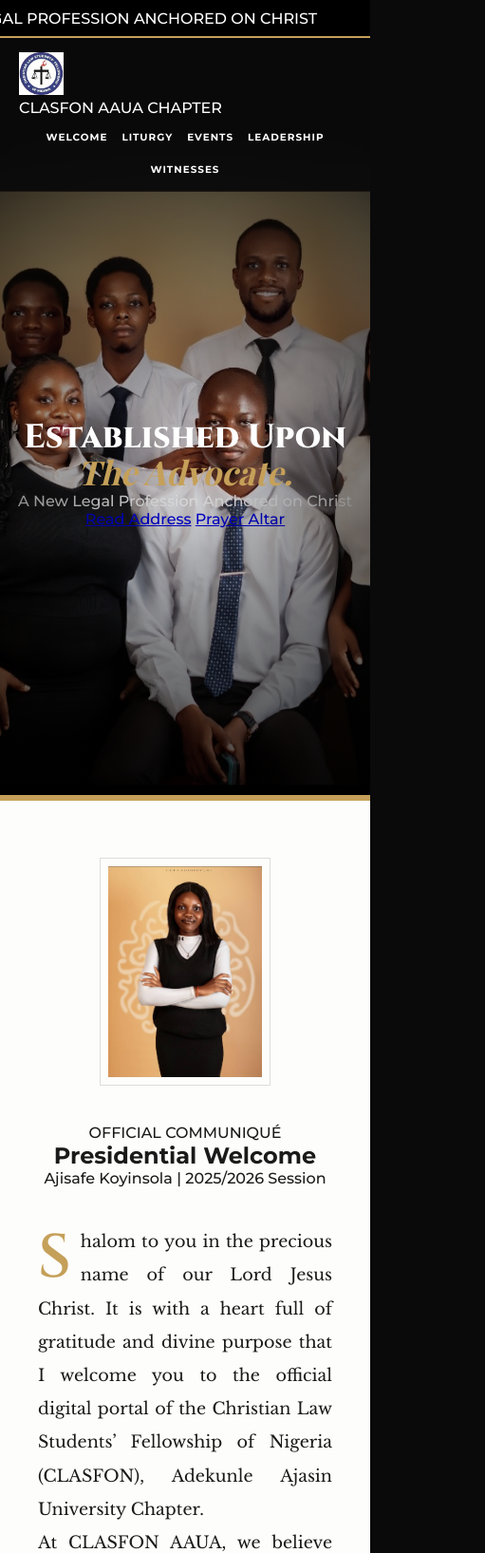
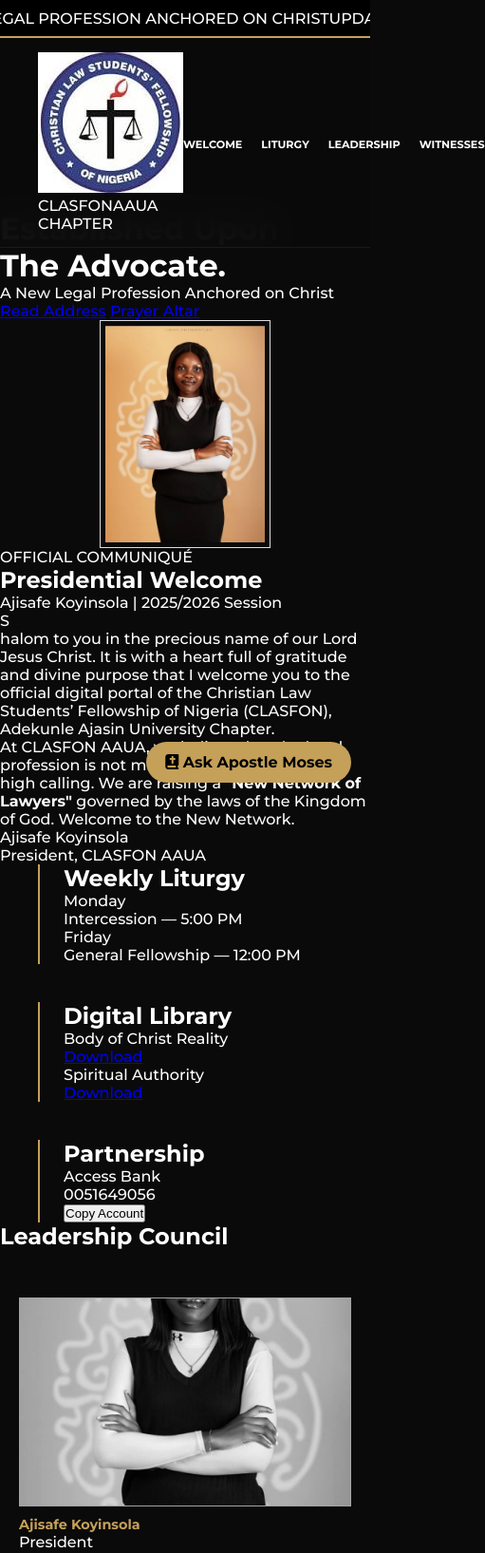
Before and after one commit to Pajames123/CLASFONAAUA, a plain HTML site: page index.html in a window 390 px wide. Shown: the top 1635 px of the page at 95% size, 511 px wide, since content can reach past the window. Drawn offline with nearby package versions, Linux system fonts and the light colour scheme; a web font is replaced by a local one.

Commit message:
Apostle moses

```diff
--- a/hall-of-fame.html
+++ b/hall-of-fame.html
@@ -3,30 +3,32 @@
 <head>
     <meta charset="UTF-8">
     <meta name="viewport" content="width=device-width, initial-scale=1.0">
-    <title>Hall of Fame | CLASFON AAUA</title>
+    <title>Hall of Fame | CLASFON AAUA Legacy</title>
     <link rel="stylesheet" href="style.css">
-    <link href="https://fonts.googleapis.com/css2?family=Cinzel:wght@600&family=Montserrat:wght@400;600&display=swap" rel="stylesheet">
+    <link href="https://fonts.googleapis.com/css2?family=Cinzel:wght@600;800&family=Montserrat:wght@400;600&display=swap" rel="stylesheet">
 </head>
-<body style="background:#050505;">
+<body style="background: #050505;">
     <nav class="institutional-nav">
         <div class="container nav-flex">
             <div class="brand"><span class="logo-main" style="color:var(--gold); font-family:'Cinzel';">ARCHIVE OF HEROES</span></div>
-            <a href="index.html" class="nav-cta" style="color:var(--gold); text-decoration:none; border:1px solid var(--gold); padding:8px 15px;">Return Home</a>
+            <a href="index.html" class="nav-cta" style="color:var(--gold); text-decoration:none; border:1px solid var(--gold); padding:8px 15px;">Return to Portal</a>
         </div>
     </nav>
-    <header style="text-align: center; padding: 100px 0;">
+
+    <header style="text-align: center; padding: 80px 20px;">
         <h1 style="font-family:'Cinzel'; color:var(--gold); font-size: 3rem;">Hall of Fame</h1>
-        <p style="color:#8c6d2d; font-style:italic;">A new legal profession anchored on Christ.</p>
+        <p style="color:#8c6d2d; font-style:italic;">"Being compassed about with so great a cloud of witnesses"</p>
     </header>
-    <section class="container pb-150">
+
+    <section class="container" style="padding-bottom: 150px;">
         <div class="sophisticated-grid">
-            <div class="leader-box"><div class="leader-img-wrap archive-img"><img src="president.jpg"></div><div class="leader-detail"><h3>Ajisafe Koyinsola</h3><p>2025-2026</p></div></div>
-            <div class="leader-box"><div class="leader-img-wrap archive-img"><img src="pres_24.jpg"></div><div class="leader-detail"><h3>Ogungbade Taiwo James</h3><p>2024-2025</p></div></div>
-            <div class="leader-box"><div class="leader-img-wrap archive-img"><img src="pres_23.jpg"></div><div class="leader-detail"><h3>Adeshina Nifemi</h3><p>2023-2024</p></div></div>
-            <div class="leader-box"><div class="leader-img-wrap archive-img"><img src="pres_22.jpg"></div><div class="leader-detail"><h3>Olumide Badeniyi</h3><p>2022-2023</p></div></div>
-            <div class="leader-box"><div class="leader-img-wrap archive-img"><img src="pres_21.jpg"></div><div class="leader-detail"><h3>Olushola Rolake George</h3><p>2021-2022</p></div></div>
-            <div class="leader-box"><div class="leader-img-wrap archive-img"><img src="pres_20.jpg"></div><div class="leader-detail"><h3>Oluwagbenga Ifeoluwa Ali</h3><p>2020-2021</p></div></div>
-            <div class="leader-box"><div class="leader-img-wrap archive-img"><img src="pres_18.jpg"></div><div class="leader-detail"><h3>Okezie Daniel</h3><p>2018-2019</p></div></div>
+            <div class="leader-box"><div class="leader-img-wrap"><img src="president.jpg"></div><div class="leader-detail"><h3>Ajisafe Koyinsola</h3><p>2025 - 2026</p></div></div>
+            <div class="leader-box"><div class="leader-img-wrap"><img src="pres_24.jpg"></div><div class="leader-detail"><h3>Ogungbade Taiwo James</h3><p>2024 - 2025</p></div></div>
+            <div class="leader-box"><div class="leader-img-wrap"><img src="pres_23.jpg"></div><div class="leader-detail"><h3>Adeshina Nifemi</h3><p>2023 - 2024</p></div></div>
+            <div class="leader-box"><div class="leader-img-wrap"><img src="pres_22.jpg"></div><div class="leader-detail"><h3>Olumide Badeniyi</h3><p>2022 - 2023</p></div></div>
+            <div class="leader-box"><div class="leader-img-wrap"><img src="pres_21.jpg"></div><div class="leader-detail"><h3>Olushola Rolake George</h3><p>2021 - 2022</p></div></div>
+            <div class="leader-box"><div class="leader-img-wrap"><img src="pres_20.jpg"></div><div class="leader-detail"><h3>Oluwagbenga Ifeoluwa Ali</h3><p>2020 - 2021</p></div></div>
+            <div class="leader-box"><div class="leader-img-wrap"><img src="pres_18.jpg"></div><div class="leader-detail"><h3>Okezie Daniel</h3><p>2018 - 2019</p></div></div>
         </div>
     </section>
 </body>
--- a/index.html
+++ b/index.html
@@ -3,10 +3,9 @@
 <head>
     <meta charset="UTF-8">
     <meta name="viewport" content="width=device-width, initial-scale=1.0">
-    <meta name="google-site-verification" content="v0VSfdIcuasccj0OvIWb6tbmGpFTqmqfIDit9vujZSo" />
-    <title>CLASFON AAUA | World-Class Institutional Portal</title>
+    <title>CLASFON AAUA | Institutional Portal</title>
     <link rel="stylesheet" href="style.css">
-    <link href="https://fonts.googleapis.com/css2?family=Cinzel:wght@600;800&family=Playfair+Display:ital,wght@0,700;1,700&family=Montserrat:wght@300;500;700&family=Libre+Baskerville:ital@0;1&display=swap" rel="stylesheet">
+    <link href="https://fonts.googleapis.com/css2?family=Cinzel:wght@600;800&family=Playfair+Display:ital,wght@0,700;1,700&family=Montserrat:wght@300;500;700&family=Libre+Baskerville&display=swap" rel="stylesheet">
     <link rel="stylesheet" href="https://cdnjs.cloudflare.com/ajax/libs/font-awesome/6.4.0/css/all.min.css">
 </head>
 <body>
@@ -14,9 +13,8 @@
     <div class="news-ticker-bar">
         <div class="ticker-content">
             <div class="ticker-item"><span class="news-badge">LIVE</span><span class="news-text">A NEW LEGAL PROFESSION ANCHORED ON CHRIST</span></div>
-            <div class="ticker-item"><span class="news-badge gold">UPDATE</span><span class="news-text">NEXT FELLOWSHIP: FRIDAY 12:00 PM — LAW LT B1</span></div>
+            <div class="ticker-item"><span class="news-badge gold">UPDATE</span><span class="news-text">FELLOWSHIP: FRIDAY 12:00 PM — LAW LT B1</span></div>
             <div class="ticker-item"><span class="news-badge">PRAYER</span><span class="news-text">MONDAY INTERCESSION: 5:00 PM — FACULTY LAWN</span></div>
-            <div class="ticker-item"><span class="news-badge">LIVE</span><span class="news-text">A NEW LEGAL PROFESSION ANCHORED ON CHRIST</span></div>
         </div>
     </div>
 
@@ -24,15 +22,11 @@
         <div class="container nav-flex">
             <div class="brand">
                 <img src="logo.png" alt="Logo" class="nav-logo">
-                <div class="brand-text">
-                    <span class="logo-main">CLASFON</span>
-                    <span class="logo-sub">AAUA CHAPTER</span>
-                </div>
+                <div class="brand-text"><span class="logo-main">CLASFON</span><span class="logo-sub">AAUA CHAPTER</span></div>
             </div>
             <ul class="nav-links">
                 <li><a href="#president-message">Welcome</a></li>
                 <li><a href="#schedule">Liturgy</a></li>
-                <li><a href="#programs">Events</a></li>
                 <li><a href="#leaders">Leadership</a></li>
                 <li><a href="hall-of-fame.html" class="nav-cta">Witnesses</a></li>
             </ul>
@@ -65,8 +59,7 @@
                 <div class="doc-main">
                     <p class="first-letter">S</p>
                     <p>halom to you in the precious name of our Lord Jesus Christ. It is with a heart full of gratitude and divine purpose that I welcome you to the official digital portal of the Christian Law Students’ Fellowship of Nigeria (CLASFON), Adekunle Ajasin University Chapter.</p>
-                    <p>At CLASFON AAUA, we believe that the legal profession is not merely a career path or a means of livelihood; it is a high calling and a sacred ministry. We are a generation of students who have recognized that the "Temple of Justice" requires ministers who are not only learned in the laws of the land but are also governed by the laws of the Kingdom of God.</p>
-                    <p>Our mandate is clear: to raise a <strong>"New Network of Lawyers"</strong>—men and women who will stand as pillars of integrity in a world where the lines of justice are often blurred. Here, we don’t just study for LL.B; we prepare for a lifetime of advocacy for the voiceless, following the footsteps of the Greatest Advocate, Jesus Christ. Let us build together until Christ is formed in us and reflected in our legal system. Welcome to the Family. Welcome to the New Network.</p>
+                    <p>At CLASFON AAUA, we believe that the legal profession is not merely a career path; it is a high calling. We are raising a <strong>"New Network of Lawyers"</strong> governed by the laws of the Kingdom of God. Welcome to the New Network.</p>
                 </div>
                 <div class="doc-footer">
                     <p class="sig-name">Ajisafe Koyinsola</p>
@@ -80,18 +73,21 @@
         <div class="container grid-3">
             <div class="info-block">
                 <h2 class="cinzel-title gold">Weekly Liturgy</h2>
-                <div class="schedule-item"><span class="day">Monday</span><p>Intercession — 5:00 PM | Faculty Lawn</p></div>
-                <div class="schedule-item"><span class="day">Friday</span><p>General Fellowship — 12:00 PM | Law LT B1</p></div>
+                <div class="schedule-item"><span class="day">Monday</span><p>Intercession — 5:00 PM</p></div>
+                <div class="schedule-item"><span class="day">Friday</span><p>General Fellowship — 12:00 PM</p></div>
             </div>
-            <div id="programs" class="info-block">
-                <h2 class="cinzel-title gold">Upcoming Programs</h2>
-                <div class="event-card"><h3>March 2026</h3><p>CLASFON Law Week: Spiritual & Legal Excellence</p></div>
-                <div class="event-card"><h3>July 2026</h3><p>National Conference: The Advocate's Gathering</p></div>
+            <div class="info-block">
+                <h2 class="cinzel-title gold">Digital Library</h2>
+                <div class="library-item"><p>Body of Christ Reality</p><a href="body-of-christ.pdf" download class="lib-link">Download</a></div>
+                <div class="library-item"><p>Spiritual Authority</p><a href="spiritual-authority.pdf" download class="lib-link">Download</a></div>
             </div>
-            <div id="resources" class="info-block">
-                <h2 class="cinzel-title gold">Library</h2>
-                <div class="library-item"><p>Body of Christ Reality</p><a href="body-of-christ.pdf" download class="lib-link">Download PDF</a></div>
-                <div class="library-item"><p>Spiritual Authority</p><a href="spiritual-authority.pdf" download class="lib-link">Download PDF</a></div>
+            <div class="info-block">
+                <h2 class="cinzel-title gold">Partnership</h2>
+                <div class="bank-card">
+                    <p>Access Bank</p>
+                    <p class="acc-num">0051649056</p>
+                    <button onclick="copyAcc()" class="btn-copy">Copy Account</button>
+                </div>
             </div>
         </div>
     </section>
@@ -121,31 +117,36 @@
         </div>
     </section>
 
+    <div id="ai-lectern-trigger" onclick="toggleLectern()"><i class="fa-solid fa-book-bible"></i> Ask Apostle Moses</div>
+    <div id="apostle-moses-lectern" class="glass-lectern">
+        <div class="lectern-header"><span>Apostle Moses</span><button onclick="toggleLectern()">&times;</button></div>
+        <div id="chat-archive" class="chat-display"></div>
+        <div class="lectern-input">
+            <input type="text" id="user-query" placeholder="Ask Apostle Moses...">
+            <button onclick="consultApostle()"><i class="fa-solid fa-paper-plane"></i></button>
+        </div>
+    </div>
+
     <footer id="contact" class="luxury-footer">
         <div class="container footer-grid">
             <div class="f-col">
                 <img src="logo.png" class="f-logo">
-                <div class="socials"><a href="#"><i class="fa-brands fa-instagram"></i></a><a href="#"><i class="fa-brands fa-whatsapp"></i></a></div>
+                <div class="socials">
+                    <a href="https://instagram.com/clasfon_aaua" target="_blank"><i class="fa-brands fa-instagram"></i></a>
+                    <a href="https://wa.me/234XXXXXXXXXX" target="_blank"><i class="fa-brands fa-whatsapp"></i></a>
+                </div>
             </div>
             <div class="f-col">
                 <h3>Prayer Altar</h3>
                 <form action="https://formspree.io/f/mojqoajk" method="POST" class="altar-form">
                     <input type="email" name="email" placeholder="Email" required>
                     <textarea name="petition" placeholder="Enter petition..." required></textarea>
-                    <button type="submit">Submit</button>
+                    <button type="submit">Submit to Altar</button>
                 </form>
-            </div>
-            <div class="f-col">
-                <h3>Partnership</h3>
-                <div class="bank-card">
-                    <p>Access Bank</p>
-                    <p class="acc-num">0051649056</p>
-                    <button onclick="copyAcc()" class="btn-copy">Copy Account</button>
-                </div>
             </div>
         </div>
     </footer>
 
-    <script>function copyAcc() { navigator.clipboard.writeText("0051649056"); alert("Account Copied."); }</script>
+    <script src="script.js"></script>
 </body>
 </html>
--- /dev/null
+++ b/script.js
@@ -0,0 +1,32 @@
+function toggleLectern() {
+    const l = document.getElementById('apostle-moses-lectern');
+    l.style.display = (l.style.display === 'flex') ? 'none' : 'flex';
+}
+
+async function consultApostle() {
+    const input = document.getElementById('user-query');
+    const archive = document.getElementById('chat-archive');
+    const q = input.value.trim();
+    if (!q) return;
+
+    archive.innerHTML += `<div style="color:var(--gold); margin-bottom:10px;"><b>You:</b> ${q}</div>`;
+    input.value = "";
+
+    try {
+        const response = await fetch('/api/apostle-moses', {
+            method: 'POST',
+            headers: { 'Content-Type': 'application/json' },
+            body: JSON.stringify({ question: q })
+        });
+        const data = await response.json();
+        archive.innerHTML += `<div style="border-left:2px solid var(--gold); padding-left:10px; margin-bottom:20px; font-style:italic;"><b>Apostle Moses:</b> ${data.answer}</div>`;
+    } catch {
+        archive.innerHTML += `<div style="color:red;">Shalom. Error connecting to the sanctuary.</div>`;
+    }
+    archive.scrollTop = archive.scrollHeight;
+}
+
+function copyAcc() {
+    navigator.clipboard.writeText("0051649056");
+    alert("Account copied. May God reward your partnership.");
+}
--- a/style.css
+++ b/style.css
@@ -1,52 +1,31 @@
-:root {
-    --gold: #c5a059;
-    --dark: #0a0a0b;
-    --white: #ffffff;
-    --parchment: #fdfdfb;
-}
+:root { --gold: #c5a059; --dark: #0a0a0b; --white: #ffffff; --parchment: #fdfdfb; }
+* { margin: 0; padding: 0; box-sizing: border-box; }
+body { background: var(--dark); color: var(--white); font-family: 'Montserrat', sans-serif; overflow-x: hidden; scroll-behavior: smooth; }
 
-* { margin: 0; padding: 0; box-sizing: border-box; }
-html { scroll-behavior: smooth; }
-body { background: var(--dark); color: var(--white); font-family: 'Montserrat', sans-serif; overflow-x: hidden; }
+/* OPTICAL IMAGE BALANCE */
+.doc-portrait { width: 180px; height: 240px; border: 1px solid #ddd; padding: 5px; margin: 0 auto; overflow: hidden; }
+.doc-portrait img, .leader-img-wrap img { width: 100%; height: 100%; object-fit: cover; }
+.sophisticated-grid { display: grid; grid-template-columns: repeat(auto-fill, minmax(180px, 1fr)); gap: 30px; padding: 0 20px; }
+.leader-img-wrap { height: 220px; border: 1px solid var(--gold); filter: grayscale(1); transition: 0.5s; overflow: hidden; }
+.leader-box:hover .leader-img-wrap { filter: grayscale(0); transform: scale(1.02); }
+.leader-box h3 { font-size: 0.9rem; margin-top: 10px; color: var(--gold); }
 
-/* NEWS TICKER */
+/* STRUCTURE */
 .news-ticker-bar { position: fixed; top: 0; width: 100%; height: 40px; background: #000; border-bottom: 2px solid var(--gold); z-index: 2000; display: flex; align-items: center; overflow: hidden; }
 .ticker-content { display: flex; white-space: nowrap; animation: broadcastFlow 30s linear infinite; }
-.ticker-item { display: flex; align-items: center; padding: 0 50px; }
-.news-badge { background: #d00000; color: white; font-size: 0.6rem; font-weight: 800; padding: 2px 8px; margin-right: 15px; }
 @keyframes broadcastFlow { from { transform: translateX(0); } to { transform: translateX(-50%); } }
 
-/* NAVIGATION (MOBILE FLOW) */
 .institutional-nav { position: sticky; top: 40px; background: rgba(10, 10, 11, 0.95); backdrop-filter: blur(20px); z-index: 1000; padding: 15px 0; border-bottom: 1px solid rgba(197, 160, 89, 0.1); }
-.nav-flex { display: flex; justify-content: space-between; align-items: center; flex-wrap: wrap; gap: 10px; max-width: 1400px; margin: 0 auto; padding: 0 20px; }
-.nav-logo { height: 45px; }
-.nav-links { list-style: none; display: flex; gap: 15px; flex-wrap: wrap; justify-content: center; width: 100%; }
-.nav-links a { text-decoration: none; color: white; font-size: 0.65rem; text-transform: uppercase; font-weight: 600; letter-spacing: 1px; }
+.nav-flex { display: flex; justify-content: space-between; align-items: center; padding: 0 40px; }
+.nav-links { display: flex; gap: 20px; list-style: none; }
+.nav-links a { color: white; text-decoration: none; font-size: 0.7rem; font-weight: 600; text-transform: uppercase; }
 
-/* HERO */
-.hero { height: 80vh; display: flex; align-items: center; justify-content: center; background: url('background1.jpg') center/cover no-repeat; text-align: center; position: relative; }
-.hero-lighting { position: absolute; inset: 0; background: radial-gradient(circle at center, rgba(0,0,0,0.1) 0%, rgba(0,0,0,0.85) 100%); z-index: 2; }
-.hero-main-title { font-family: 'Cinzel'; font-size: clamp(2.2rem, 8vw, 5rem); position: relative; z-index: 10; line-height: 1; }
-.gold-italic { color: var(--gold); font-family: 'Playfair Display'; font-style: italic; }
+.grid-3 { display: grid; grid-template-columns: repeat(auto-fit, minmax(280px, 1fr)); gap: 40px; padding: 0 40px; }
+.info-block { border-left: 2px solid var(--gold); padding-left: 25px; }
 
-/* PRESIDENTIAL ADDRESS */
-.parchment-doc { background: var(--parchment); color: #1a1a1a; padding: 60px 40px; max-width: 1000px; margin: 0 auto; border-top: 6px solid var(--gold); }
-.doc-header { display: flex; gap: 40px; align-items: center; flex-wrap: wrap; justify-content: center; text-align: center; margin-bottom: 40px; }
-.doc-portrait { width: 180px; height: 240px; border: 1px solid #ddd; padding: 8px; flex-shrink: 0; }
-.doc-portrait img { width: 100%; height: 100%; object-fit: cover; }
-.doc-main { text-align: justify; line-height: 2; font-family: 'Libre Baskerville', serif; font-size: 1.1rem; }
-.first-letter { float: left; font-size: 4rem; color: var(--gold); line-height: 0.8; padding: 10px 10px 0 0; font-family: 'Cinzel'; }
-
-/* GRIDS */
-.grid-3 { display: grid; grid-template-columns: repeat(auto-fit, minmax(280px, 1fr)); gap: 50px; }
-.info-block { border-left: 2px solid var(--gold); padding-left: 25px; }
-.event-card { background: rgba(255,255,255,0.03); padding: 15px; margin-top: 15px; border-radius: 4px; }
-.sophisticated-grid { display: grid; grid-template-columns: repeat(auto-fill, minmax(180px, 1fr)); gap: 30px; }
-.leader-box { background: #080808; padding: 15px; border: 1px solid rgba(197, 160, 89, 0.1); text-align: center; }
-.leader-img-wrap { height: 240px; filter: grayscale(1); transition: 0.6s; border: 1px solid var(--gold); margin-bottom: 15px; overflow: hidden; }
-.leader-box:hover .leader-img-wrap { filter: grayscale(0); transform: scale(1.02); }
-
-/* FOOTER */
-.luxury-footer { padding: 80px 0; border-top: 1px solid rgba(197, 160, 89, 0.1); }
-.footer-grid { display: grid; grid-template-columns: repeat(auto-fit, minmax(280px, 1fr)); gap: 60px; }
-.acc-num { font-size: 1.5rem; color: var(--gold); font-family: 'Cinzel'; margin: 10px 0; }
+/* AI LECTERN */
+#ai-lectern-trigger { position: fixed; bottom: 20px; right: 20px; background: var(--gold); color: #000; padding: 12px 20px; border-radius: 50px; cursor: pointer; z-index: 3000; font-weight: 700; }
+.glass-lectern { position: fixed; bottom: 80px; right: 20px; width: 320px; height: 450px; background: rgba(10, 10, 11, 0.98); border: 1px solid var(--gold); border-radius: 12px; display: none; flex-direction: column; z-index: 3000; }
+.chat-display { flex: 1; padding: 15px; overflow-y: auto; font-size: 0.85rem; }
+.lectern-input { display: flex; padding: 10px; gap: 5px; border-top: 1px solid #222; }
+.lectern-input input { flex: 1; background: #111; border: 1px solid #333; color: #fff; padding: 8px; }
```
